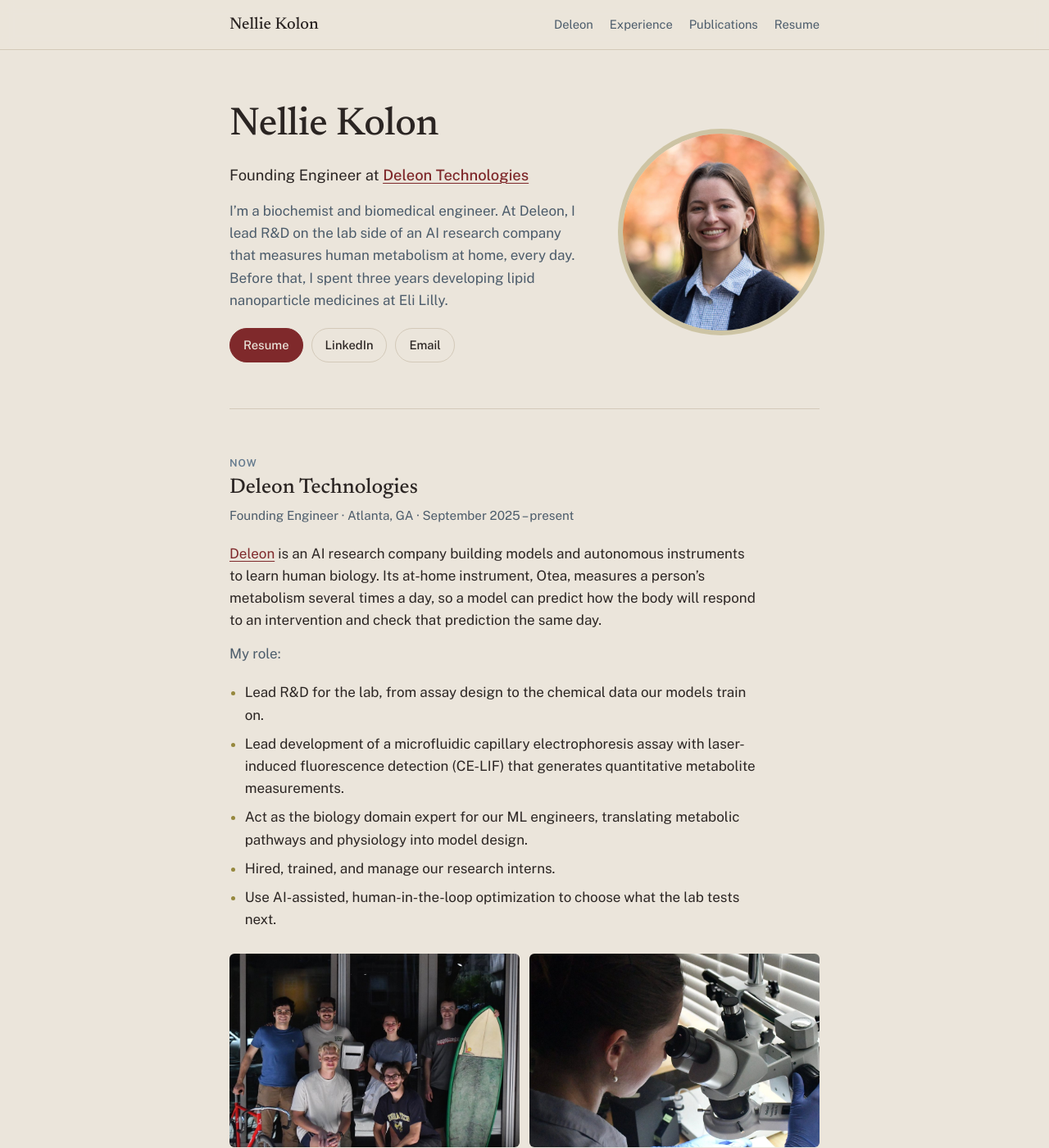
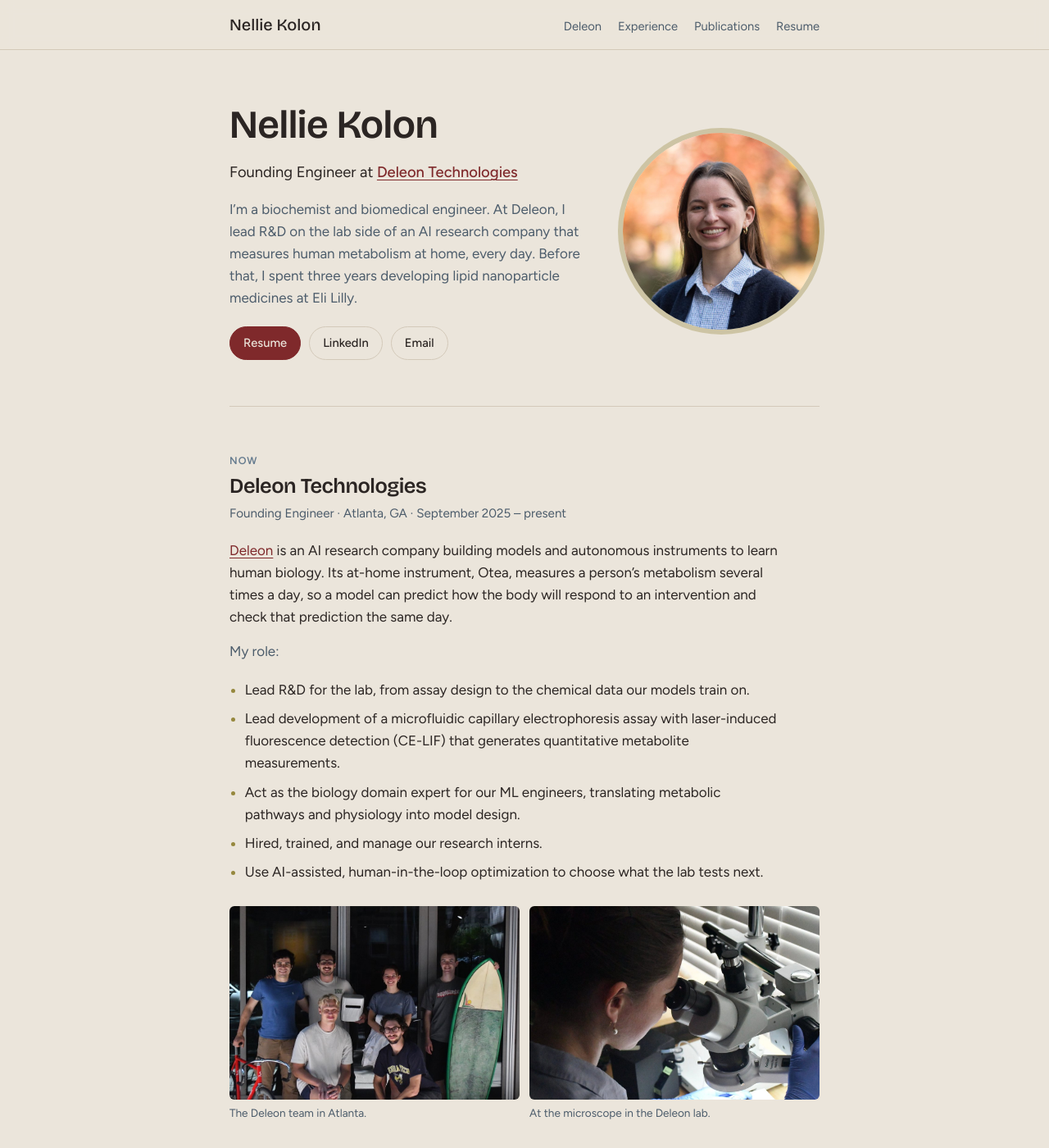
Before and after one commit to nelliekolon/nelliekolon.github.io, a Jekyll site: the page built from index.md, in a window 1280 px wide and 1400 px high. Shown: the whole window at 82% size. Built offline with Jekyll 4.4.1, drawn with Linux system fonts in a browser that asks for light colours.

Commit message:
Preview: Bricolage Grotesque headings and Figtree body text (not yet approved)
Co-Authored-By: Claude Opus 5.5 <noreply@anthropic.com>
Claude-Session: https://claude.ai/code/session_01HFMymAmWcw7GchssUrMz1g

```diff
--- a/_layouts/base.html
+++ b/_layouts/base.html
@@ -30,7 +30,7 @@
   <link rel="apple-touch-icon" href="/assets/media/favicon/apple-touch-icon.png?v=2">
   <link rel="preconnect" href="https://fonts.googleapis.com">
   <link rel="preconnect" href="https://fonts.gstatic.com" crossorigin>
-  <link href="https://fonts.googleapis.com/css2?family=Newsreader:opsz,wght@6..72,400;6..72,500&family=Public+Sans:wght@400;500;600&display=swap" rel="stylesheet">
+  <link href="https://fonts.googleapis.com/css2?family=Bricolage+Grotesque:opsz,wght@12..96,500..700&family=Figtree:wght@400;500;600&display=swap" rel="stylesheet">
   <link rel="stylesheet" href="/assets/css/styles.css">
 </head>
 
--- a/assets/css/styles.css
+++ b/assets/css/styles.css
@@ -11,8 +11,8 @@
   --line: #d3c9b9;
   --accent: var(--cherry);
   --marker: var(--olive);
-  --serif: "Newsreader", Georgia, "Times New Roman", serif;
-  --sans: "Public Sans", -apple-system, "Segoe UI", Helvetica, Arial, sans-serif;
+  --serif: "Bricolage Grotesque", -apple-system, "Segoe UI", Helvetica, Arial, sans-serif;
+  --sans: "Figtree", -apple-system, "Segoe UI", Helvetica, Arial, sans-serif;
   color-scheme: light;
 }
 
@@ -76,7 +76,7 @@ a:focus-visible { outline: 2px solid var(--accent); outline-offset: 3px; border-
 .site-header nav a:hover { color: var(--ink); }
 
 /* Type */
-h1, h2, h3 { font-family: var(--serif); font-weight: 500; line-height: 1.2; text-wrap: balance; margin: 0; }
+h1, h2, h3 { font-family: var(--serif); font-weight: 600; letter-spacing: -0.02em; line-height: 1.15; text-wrap: balance; margin: 0; }
 h1 { font-size: clamp(2.2rem, 6vw, 3rem); letter-spacing: -0.01em; }
 h2 { font-size: 1.6rem; }
 h3 { font-size: 1.15rem; font-family: var(--sans); font-weight: 600; }
```
